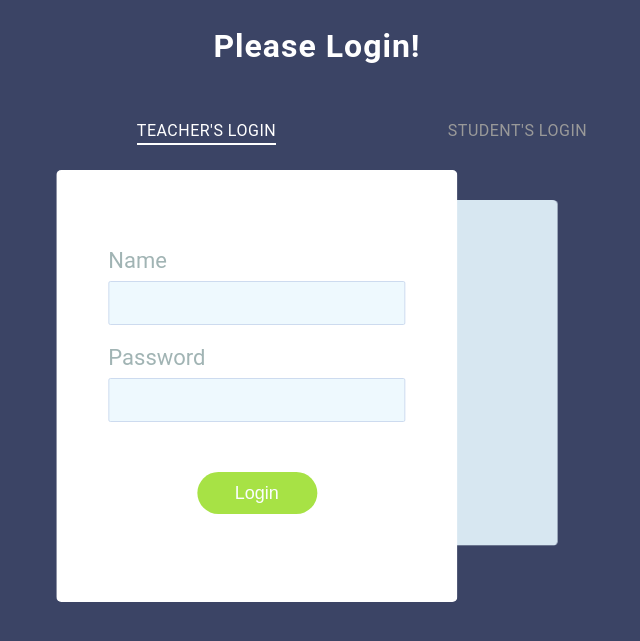
After one commit to Shantanu2k19/rtai_project, a Django app: template app/templates/app/login.html in a window 1280 px wide. The commit adds this page. Shown: the top 641 px of the page, without its empty margins (323-963 px from the left). Run offline with Django 3.2, Linux system fonts and the light colour scheme; the template is opened without the code that fills it, so the values that code supplies are empty.

Commit message:
added login

```diff
--- a/app/models.py
+++ b/app/models.py
@@ -13,6 +13,9 @@ class student(models.Model):
     db =  models.BooleanField(default=False)
     img = models.ForeignKey(Image, on_delete=models.DO_NOTHING, blank=True, null=True)
 
+    def __str__(self):
+        return f"{self.s_no} : {self.name}({self.rno})"
+
 class klass(models.Model):
     s_no = models.AutoField(primary_key=True)
     subject = models.CharField(max_length=64)
--- a/app/templates/app/index.html
+++ b/app/templates/app/index.html
@@ -85,7 +85,7 @@
     width: 80%;
     color: black;
     border: 2px dashed rgb(95, 95, 95);
-    background-color: #BDBDBC;
+    background-color: #E5E4E2;
     border-radius: 10px;
   }
 
@@ -221,7 +221,7 @@
                   <div class="col-lg-6" data-aos="fade-up">
                     <div class="resume-item pb-0">
                       <h4>Roll Number</h4>
-                          <input class="form-control" list="browsers" name="browser" id="browser2"  onchange="changedSelect()" onkeypress='return event.keyCode!=13' autocomplete="off" onkeydown="changedSelect()">
+                          <input class="form-control" list="browsers" name="browser" id="browser2"  onchange="changedSelect()" onkeypress='event.keyCode!=13' autocomplete="off" onkeydown="changedSelect()">
                           <datalist id="browsers">
                           </datalist>
                     </div>
@@ -235,7 +235,7 @@
                     </div>
                   </div>
 
-                  <div id="addNew">
+                  <div id="addNew" >
                     {{form.as_p}}
                   </div>
                   <br>
--- /dev/null
+++ b/app/templates/app/login.html
@@ -0,0 +1,382 @@
+{% load static %}
+<!DOCTYPE html>
+<html lang="en">
+<head>
+    <meta charset="UTF-8">
+    <meta name="viewport" content="width=device-width, initial-scale=1.0">
+    <meta http-equiv="X-UA-Compatible" content="ie=edge">
+    <title>Login</title>
+
+    <style>
+                *,
+        *::before,
+        *::after {
+            box-sizing: border-box;
+        }
+
+        body {
+            margin: 0;
+            font-family: Roboto, -apple-system, 'Helvetica Neue', 'Segoe UI', Arial, sans-serif;
+            background: #3b4465;
+        }
+
+        .forms-section {
+            display: flex;
+            flex-direction: column;
+            justify-content: center;
+            align-items: center;
+        }
+
+        .section-title {
+            font-size: 32px;
+            letter-spacing: 1px;
+            color: #fff;
+        }
+
+        .forms {
+            display: flex;
+            align-items: flex-start;
+            margin-top: 30px;
+        }
+
+        .form-wrapper {
+            animation: hideLayer .3s ease-out forwards;
+        }
+
+        .form-wrapper.is-active {
+            animation: showLayer .3s ease-in forwards;
+        }
+
+        @keyframes showLayer {
+            50% {
+                z-index: 1;
+            }
+
+            100% {
+                z-index: 1;
+            }
+        }
+
+        @keyframes hideLayer {
+            0% {
+                z-index: 1;
+            }
+
+            49.999% {
+                z-index: 1;
+            }
+        }
+
+        .switcher {
+            position: relative;
+            cursor: pointer;
+            display: block;
+            margin-right: auto;
+            margin-left: auto;
+            padding: 0;
+            text-transform: uppercase;
+            font-family: inherit;
+            font-size: 16px;
+            letter-spacing: .5px;
+            color: #999;
+            background-color: transparent;
+            border: none;
+            outline: none;
+            transform: translateX(0);
+            transition: all .3s ease-out;
+        }
+
+        .form-wrapper.is-active .switcher-login {
+            color: #fff;
+            transform: translateX(90px);
+        }
+
+        .form-wrapper.is-active .switcher-signup {
+            color: #fff;
+            transform: translateX(-90px);
+        }
+
+        .underline {
+            position: absolute;
+            bottom: -5px;
+            left: 0;
+            overflow: hidden;
+            pointer-events: none;
+            width: 100%;
+            height: 2px;
+        }
+
+        .underline::before {
+            content: '';
+            position: absolute;
+            top: 0;
+            left: inherit;
+            display: block;
+            width: inherit;
+            height: inherit;
+            background-color: currentColor;
+            transition: transform .2s ease-out;
+        }
+
+        .switcher-login .underline::before {
+            transform: translateX(101%);
+        }
+
+        .switcher-signup .underline::before {
+            transform: translateX(-101%);
+        }
+
+        .form-wrapper.is-active .underline::before {
+            transform: translateX(0);
+        }
+
+        .form {
+            overflow: hidden;
+            min-width: 260px;
+            margin-top: 50px;
+            padding: 78px 52px;
+            border-radius: 5px;
+            transform-origin: top;
+        }
+
+        .form-login {
+            animation: hideLogin .3s ease-out forwards;
+        }
+
+        .form-wrapper.is-active .form-login {
+            animation: showLogin .3s ease-in forwards;
+        }
+
+        @keyframes showLogin {
+            0% {
+                background: #d7e7f1;
+                transform: translate(40%, 10px);
+            }
+
+            50% {
+                transform: translate(0, 0);
+            }
+
+            100% {
+                background-color: #fff;
+                transform: translate(35%, -20px);
+            }
+        }
+
+        @keyframes hideLogin {
+            0% {
+                background-color: #fff;
+                transform: translate(35%, -20px);
+            }
+
+            50% {
+                transform: translate(0, 0);
+            }
+
+            100% {
+                background: #d7e7f1;
+                transform: translate(40%, 10px);
+            }
+        }
+
+        .form-signup {
+            animation: hideSignup .3s ease-out forwards;
+        }
+
+        .form-wrapper.is-active .form-signup {
+            animation: showSignup .3s ease-in forwards;
+        }
+
+        @keyframes showSignup {
+            0% {
+                background: #d7e7f1;
+                transform: translate(-40%, 10px) scaleY(.8);
+            }
+
+            50% {
+                transform: translate(0, 0) scaleY(.8);
+            }
+
+            100% {
+                background-color: #fff;
+                transform: translate(-35%, -20px) scaleY(1);
+            }
+        }
+
+        @keyframes hideSignup {
+            0% {
+                background-color: #fff;
+                transform: translate(-35%, -20px) scaleY(1);
+            }
+
+            50% {
+                transform: translate(0, 0) scaleY(.8);
+            }
+
+            100% {
+                background: #d7e7f1;
+                transform: translate(-40%, 10px) scaleY(.8);
+            }
+        }
+
+        .form fieldset {
+            position: relative;
+            opacity: 0;
+            margin: 0;
+            padding: 0;
+            border: 0;
+            transition: all .3s ease-out;
+        }
+
+        .form-login fieldset {
+            transform: translateX(-50%);
+        }
+
+        .form-signup fieldset {
+            transform: translateX(50%);
+        }
+
+        .form-wrapper.is-active fieldset {
+            opacity: 1;
+            transform: translateX(0);
+            transition: opacity .4s ease-in, transform .35s ease-in;
+        }
+
+        .form legend {
+            position: absolute;
+            overflow: hidden;
+            width: 1px;
+            height: 1px;
+            clip: rect(0 0 0 0);
+        }
+
+        .input-block {
+            margin-bottom: 20px;
+        }
+
+        .input-block label {
+            font-size: 22px;
+            color: #a1b4b4;
+        }
+
+        .input-block input {
+            display: block;
+            width: 100%;
+            margin-top: 8px;
+            padding-right: 15px;
+            padding-left: 15px;
+            font-size: 20px;
+            line-height: 40px;
+            color: #3b4465;
+            background: #eef9fe;
+            border: 1px solid #cddbef;
+            border-radius: 2px;
+        }
+
+        .form [type='submit'] {
+            opacity: 0;
+            display: block;
+            min-width: 120px;
+            margin: 30px auto 10px;
+            font-size: 18px;
+            line-height: 40px;
+            border-radius: 25px;
+            border: none;
+            transition: all .3s ease-out;
+        }
+
+        .form-wrapper.is-active .form [type='submit'] {
+            opacity: 1;
+            transform: translateX(0);
+            transition: all .4s ease-in;
+        }
+
+        .btn-login {
+            color: #fbfdff;
+            background: #a7e245;
+            transform: translateX(-30%);
+        }
+
+        .btn-signup {
+            color: #a7e245;
+            background: #fbfdff;
+            box-shadow: inset 0 0 0 2px #a7e245;
+            transform: translateX(30%);
+        }
+
+        .message_text{
+            align-items: center;
+            text-align: center;
+        }
+    </style>
+</head>
+
+<body>
+    <section class="forms-section">
+        <h1 class="section-title">Please Login!</h1>
+        <div class="forms">
+            <div class="form-wrapper is-active">
+                <button type="button" class="switcher switcher-login">
+                Teacher's Login
+                <span class="underline"></span>
+                </button>
+                <form action="{% url 'handLoginTeacher' %}" class="form form-login" method="POST">
+                    {% csrf_token %}
+                    <fieldset>
+                        <div class="input-block">
+                            <label for="login-email">Name</label>
+                            <input id="login-email" name="TeacherName" required>
+                        </div>
+                        <div class="input-block">
+                            <label for="login-password">Password</label>
+                            <input id="login-password" type="password" name="teacherPass" required>
+                        </div>
+                    </fieldset>
+                    <button type="submit" class="btn-login">Login</button>
+                </form>
+            </div>
+            <div class="form-wrapper">
+                <button type="button" class="switcher switcher-signup">
+                Student's Login
+                <span class="underline"></span>
+                </button>
+                <form class="form form-signup">
+                    <fieldset>
+                        <div class="input-block">
+                            <label for="signup-email">Roll No.</label>
+                            <input id="signup-email"  required>
+                        </div>
+                        <div class="input-block">
+                            <label for="signup-password">Password</label>
+                            <input id="signup-password" type="password" required>
+                        </div>
+                    </fieldset>
+                    <button type="submit" class="btn-login">Login</button>
+                </form>
+            </div>
+        </div>
+        <!-- Message -->
+        <div class="message_text">
+            {% if messages %}
+            <ul id="mssg">
+                {% for message in messages %}
+                <li{% if message.tags %} class="{{ message.tags }}"{% endif %} style="color: yellow">{{ message }}</li>
+                {% endfor %}
+            </ul>
+            {% endif %}
+        </div>
+    <!-- Message End-->
+    </section>
+
+    <script>
+    const switchers = [...document.querySelectorAll('.switcher')]
+
+    switchers.forEach(item => {
+        item.addEventListener('click', function() {
+            switchers.forEach(item => item.parentElement.classList.remove('is-active'))
+            this.parentElement.classList.add('is-active')
+        })
+    })
+    </script>
+</body>
+</html>
--- /dev/null
+++ b/app/templates/app/studentpage.html
@@ -0,0 +1 @@
+Hello student
--- a/app/templates/app/test.html
+++ /dev/null
@@ -1 +0,0 @@
-test
--- a/app/urls.py
+++ b/app/urls.py
@@ -4,8 +4,12 @@ from django.conf import settings
 from django.conf.urls.static import static
 
 urlpatterns = [
+    path('teacher', views.home, name="teacher"),
+
+    #for login
+    path('', views.loginPage, name="loginPage"),
+    path('handLoginTeacher', views.handLoginTeacher, name="handLoginTeacher"),
+
     path('test',views.test, name="test"),
-    #for image
-    path('', views.home, name="home")
 
 ]+ static(settings.MEDIA_URL, document_root=settings.MEDIA_ROOT)
```
Also changed, not shown: app/views.py (+24 -6 lines), db.sqlite3.
